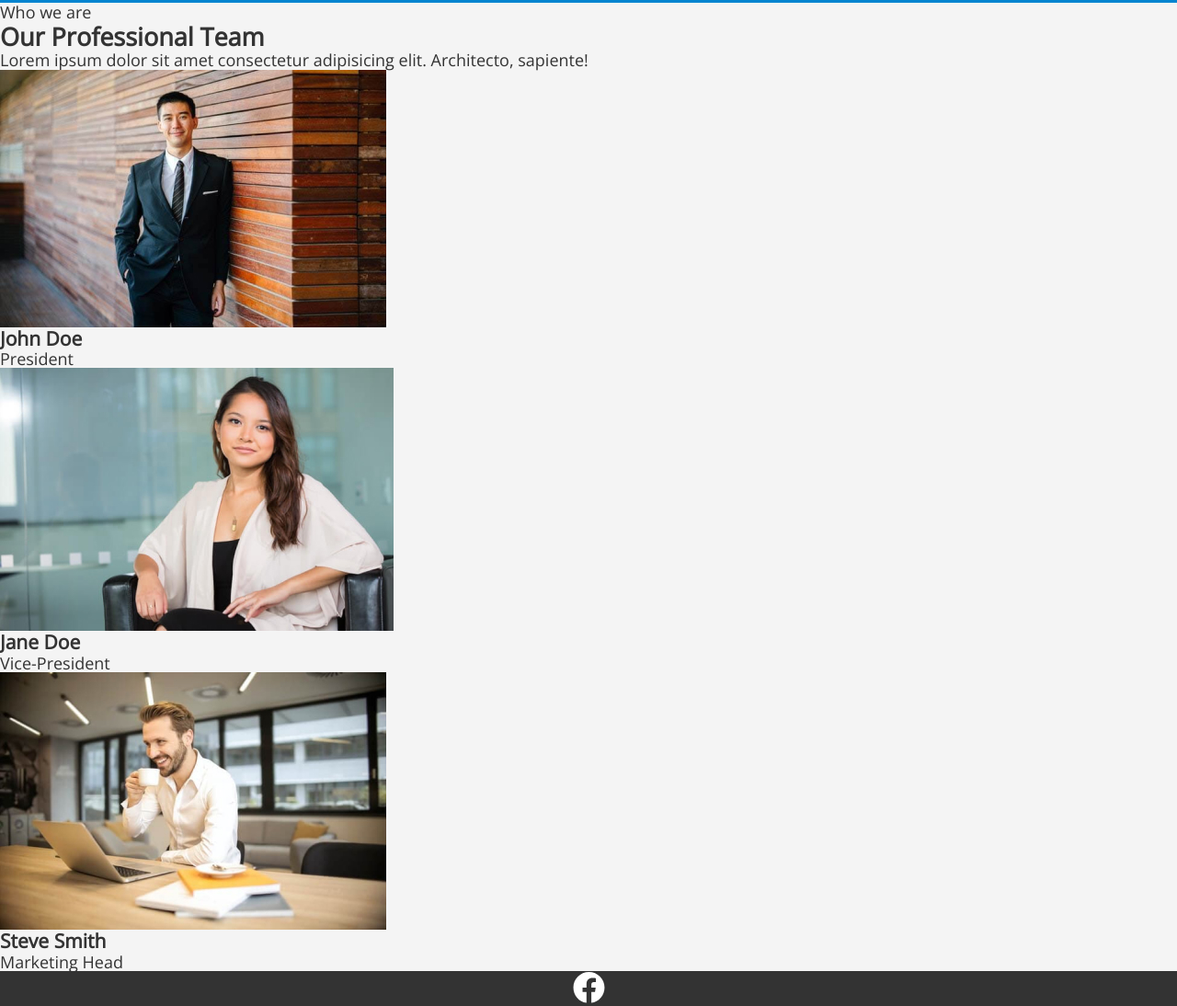
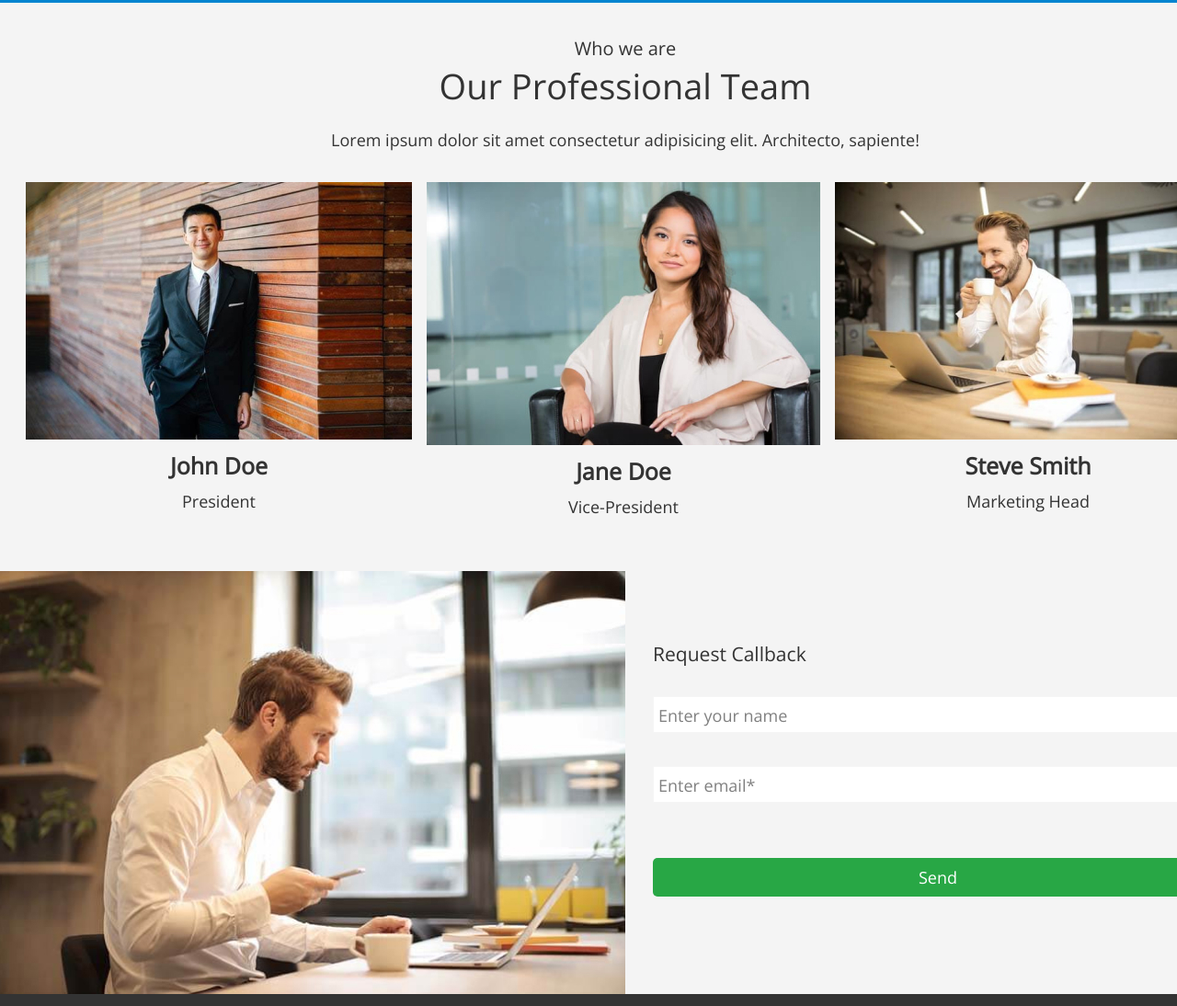
Before and after one commit to olexandryakowenko/fson-64-al-team, a plain HTML site: page index.html in a window 1280 px wide. Shown: the part 2879-3973 px from the top of the page at 92% size. Drawn offline with nearby package versions, Linux system fonts and the light colour scheme.

Commit message:
Додав секції

```diff
--- a/css/style.css
+++ b/css/style.css
@@ -345,12 +345,135 @@ address {
   line-height: 1.56;
   color: var(--secondary-text-color);
 }
+/* section Our Professional Team */
+
+.team {
+  padding-top: 49px;
+  padding-bottom: 59px;
+}
+
+.team-suptitle {
+  text-align: center;
+  font-size: 20px;
+  line-height: 1.65px;
+   margin-bottom: 16px;
+}
+
+.team-title {
+  font-weight: 300;
+  font-size: 38px;
+  line-height: 1.26;
+  text-align: center;
+  margin-bottom: 34px;
+}
+
+.team-text {
+  text-align: center;
+   line-height: 1.65px;
+   margin-bottom: 45px;
+}
+
+.team-list {
+  margin: 0 auto;
+  display: flex;
+  align-content: center;
+  column-gap: 16px;
+}
+
+.member-wrap {
+  text-align: center;
+  padding-top: 13px;
+  /* outline: 1px solid tomato; */
+}
+
+.team-name {
+  display: block;
+  font-size: 25px;
+  line-height: 1.27;
+  margin-bottom: 12px;
+}
+
+/* .team-position {
+  display: block;
+   line-height: 1.65px;
+} */
+/* callback */
+
+.callback {
+  display: flex;
+  padding: 0;
+}
+.callback-form {
+  padding: 78px 30px 82px 30px;
+  background-color: #f4f4f4;
+}
+
+.callback-title {
+  font-family: "Open Sans";
+  font-weight: 300;
+  font-style: normal;
+  margin-bottom: 34px;
+  color: var(--primary-text-color);
+}
+
+.name-data-form,
+.mail-data-form {
+  font-style: normal;
+  font-weight: 400;
+  line-height: 1.56;
+  color: #808080;
+}
+
+.input-field-name {
+  width: 620px;
+  height: 40px;
+  left: 710px;
+  top: 3593px;
+  background: #ffffff;
+  border: 1px solid #f5f5f5;
+  border-radius: 0px;
+  margin-bottom: 36px;
+  padding: 6px 470px 5px 5px;
+}
+
+.input-field-mail {
+  width: 620px;
+  height: 40px;
+  left: 710px;
+  top: 3593px;
+  background: #ffffff;
+  border: 1px solid #f5f5f5;
+  border-radius: 0px;
+  margin-bottom: 60px;
+  padding: 6px 503px 5px 5px;
+}
+
+.btn-callback {
+  width: 620px;
+  height: 42px;
+  left: 710px;
+  top: 3769px;
+  color: var(--secondary-text-color);
+  background-color: var(--accent-color);
+  border: 1px solid transparent;
+  border-radius: 5px;
+}
 
 
-/* ===== footer ===== */
+/* footer */
 
 .footer {
+  padding-top: 20px;
+  padding-bottom: 16px;
   background-color: var(--primary-text-color);
+}
+
+.footer-icon {
+  display: flex;
+  align-items: center;
+  justify-content: center;
+  gap: 25px;
+  margin-bottom: 10px;
 }
 
 .social-icon {
--- a/index.html
+++ b/index.html
@@ -286,14 +286,16 @@
         </div>
       </section>
       <!--section Our Professional Team-->
-      <section>
-        <p>Who we are</p>
-        <h2>Our Professional Team</h2>
-        <p>
+
+      <section class="team">
+        <div class="container">
+          <p class="team-suptitle">Who we are</p>
+        <h2 class="team-title">Our Professional Team</h2>
+        <p class="team-text">
           Lorem ipsum dolor sit amet consectetur adipisicing elit. Architecto,
           sapiente!
         </p>
-        <ul class="list">
+        <ul class="list team-list">
           <li>
             <img
               src="./images/team/team-1.jpg"
@@ -302,8 +304,10 @@
               height="280"
               loading="lazy"
             />
-            <h3>John Doe</h3>
-            <p>President</p>
+            <div class="member-wrap">
+              <h3 class="team-name">John Doe</h3>
+            <p class="team-position">President</p>
+            </div>
           </li>
           <li>
             <img
@@ -313,8 +317,10 @@
               height="280"
               loading="lazy"
             />
-            <h3>Jane Doe</h3>
-            <p>Vice-President</p>
+            <div class="member-wrap">
+              <h3 class="team-name">Jane Doe</h3>
+            <p class="team-position">Vice-President</p>
+            </div>
           </li>
           <li>
             <img
@@ -324,14 +330,32 @@
               height="280"
               loading="lazy"
             />
-            <h3>Steve Smith</h3>
-            <p>Marketing Head</p>
+            <div class="member-wrap">
+              <h3 class="team-name">Steve Smith</h3>
+            <p class="team-position">Marketing Head</p>
+            </div>
           </li>
         </ul>
+        </div>
+      </section>
+      <!-- section callback -->
+      <section class="callback container">
+        <h2 class="visually-hidden">callback</h2>
+        <img src="./images/callback-img.jpg" alt="human work in office" />
+        <div class="callback-form">
+          <h3 class="callback-title">Request Callback</h3>
+          <div class="input-field-name">
+            <p class="name-data-form">Enter your name</p>
+          </div>
+          <div class="input-field-mail">
+            <p class="mail-data-form">Enter email*</p>
+          </div>
+          <button class="btn-callback" type="button">Send</button>
+        </div>
       </section>
     </main>
     <footer class="footer hero-text">
-      <ul class="list">
+      <ul class="footer-icon list">
         <li>
           <a
             class="social-link"
```
Also changed, not shown: images/callback-img.jpg (added), 1 other file.
